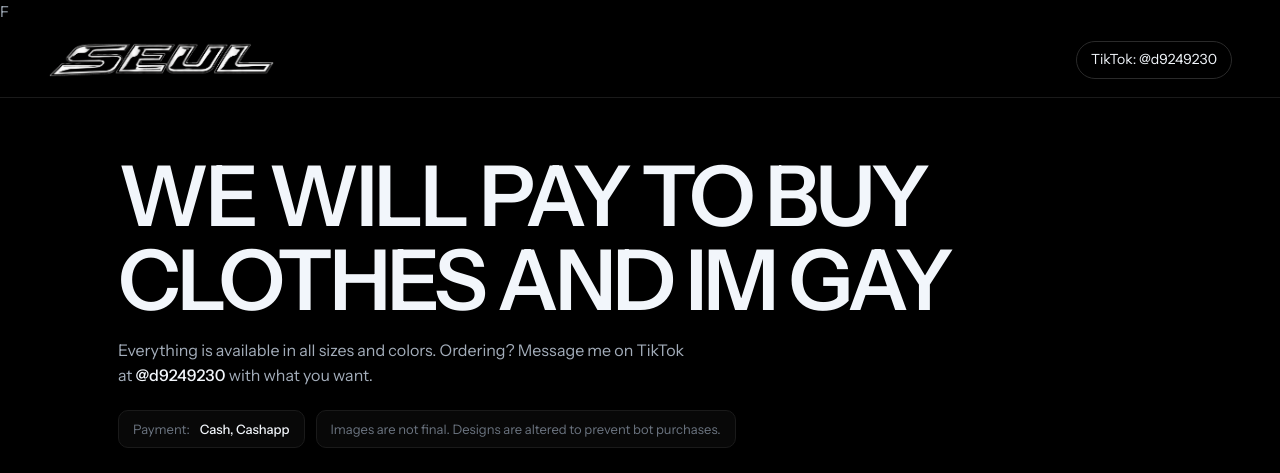
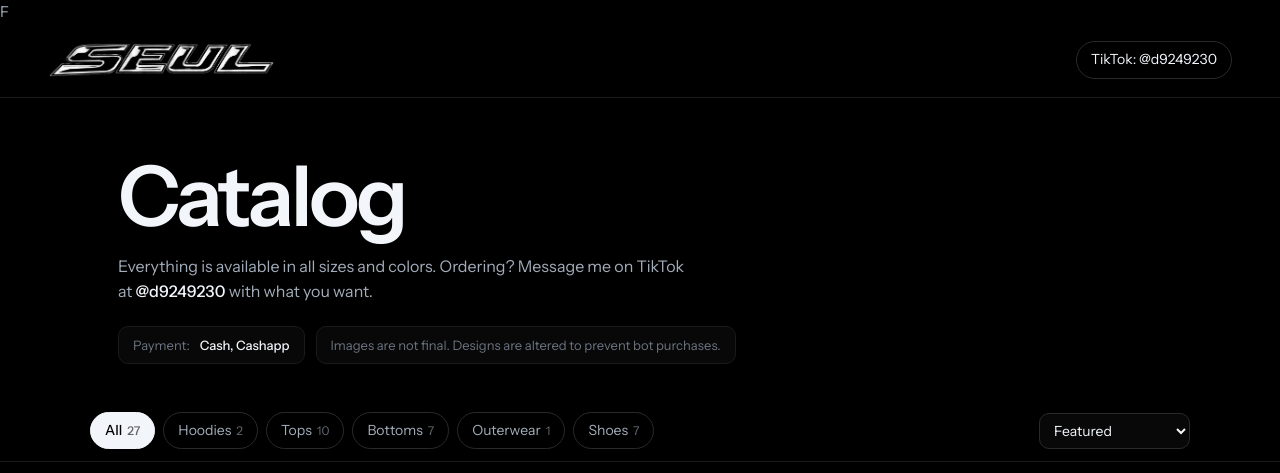
Before and after one commit to 2kchrome/seul-clothing, a plain HTML site: page index.html in a window 1280 px wide. Shown: the top 473 px of the page. Drawn offline with Linux system fonts and the light colour scheme.

Commit message:
Change header from 'WE WILL PAY TO BUY CLOTHES AND IM GAY' to 'Catalog'

```diff
--- a/index.html
+++ b/index.html
@@ -66,7 +66,7 @@ footer{max-width:1100px;margin:0 auto;padding:30px 20px 56px;text-align:center;f
 
 <main>
   <div class="wrap" style="padding-bottom:36px">
-    <h1>WE WILL PAY TO BUY CLOTHES AND IM GAY</h1>
+    <h1>Catalog</h1>
     <p class="sub" id="how"></p>
     <p class="notice" id="meta"></p>
   </div>
```
